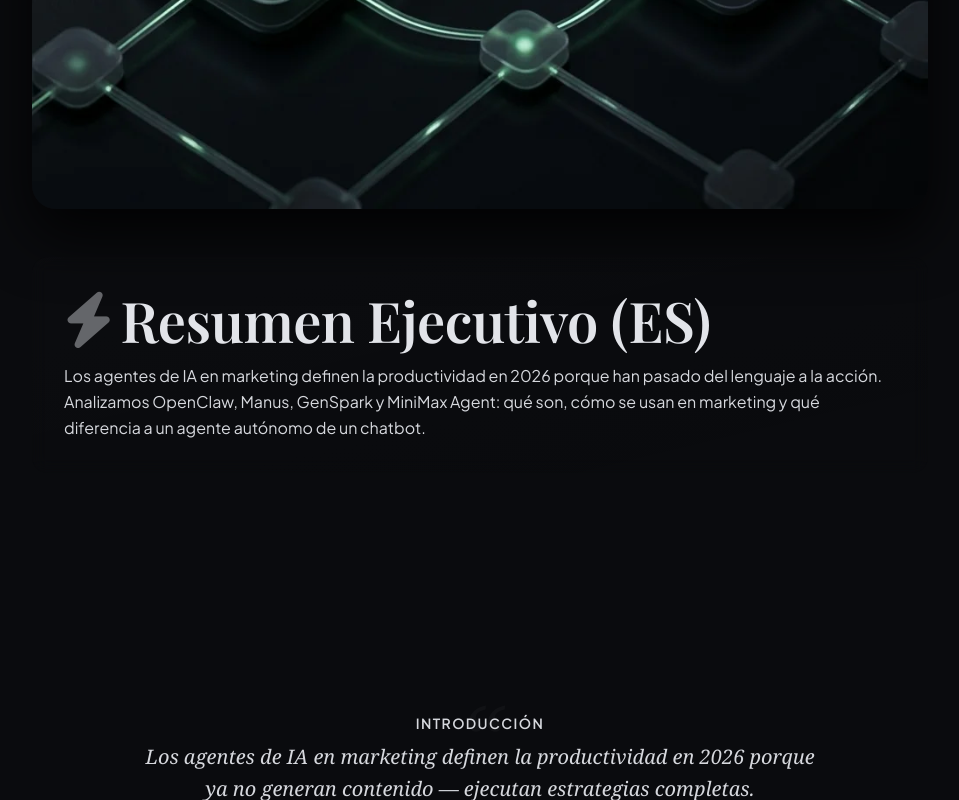
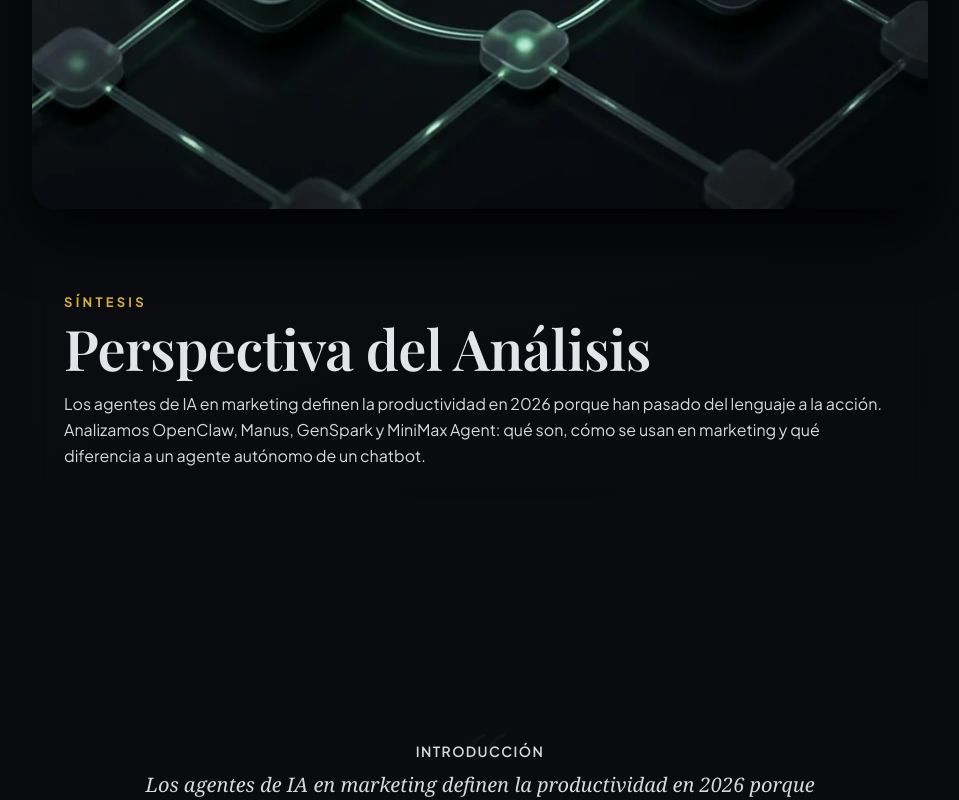
Before and after one commit to ChanticoMarketing/Tap-IA-Landing, an Astro site: page /novedades-ia/agentes-ia-marketing-2026-openclaw-manus-era-agentica in a window 1280 px wide. Shown: the part 1100-1900 px from the top of the page, without its empty margins (160-1119 px from the left). Built offline with nearby package versions, Linux system fonts and the light colour scheme; Astro itself is replaced by a stand-in of ours; a web font is replaced by a local one.

Commit message:
design(blog): refinar el título del resumen ejecutivo a un estilo editorial premium sin clisés de IA

```diff
--- a/src/pages/novedades-ia/agentes-ia-marketing-2026-openclaw-manus-era-agentica.astro
+++ b/src/pages/novedades-ia/agentes-ia-marketing-2026-openclaw-manus-era-agentica.astro
@@ -57,9 +57,8 @@ const metadata = {
 
             <!-- Resumen Ejecutivo -->
             <div class="bg-gradient-to-br from-white/[0.01] to-transparent p-6 md:p-8 rounded-2xl mb-12 backdrop-blur-sm">
-                <h2 class="text-xl font-playfair text-forest mb-3 flex items-center gap-2">
-                    <i class="fa-solid fa-bolt text-forest animate-pulse-slow"></i> Resumen Ejecutivo (ES)
-                </h2>
+                <span class="editorial-label mb-1 inline-block text-forest after:bg-forest">Síntesis</span>
+                <h2 class="text-xl font-playfair text-forest mb-3">Perspectiva del Análisis</h2>
                 <p class="text-offwhite/95 leading-relaxed text-sm md:text-base font-jakarta">
                     Los agentes de IA en marketing definen la productividad en 2026 porque han pasado del lenguaje a la acción. Analizamos OpenClaw, Manus, GenSpark y MiniMax Agent: qué son, cómo se usan en marketing y qué diferencia a un agente autónomo de un chatbot.
                 </p>
--- a/src/pages/novedades-ia/claude-mythos-proyecto-glasswing-2026.astro
+++ b/src/pages/novedades-ia/claude-mythos-proyecto-glasswing-2026.astro
@@ -102,9 +102,8 @@ const faqItems = [
       <p class="text-sm text-subtle mb-8">Por TAP-IA · 17 mayo 2026 · Análisis Modelos / GEO</p>
 
       <div class="bg-gradient-to-br from-white/[0.01] to-transparent p-6 md:p-8 rounded-2xl mb-8 backdrop-blur-sm">
-        <h2 class="text-xl font-playfair text-gold mb-3 flex items-center gap-2">
-          <i class="fa-solid fa-bolt text-gold animate-pulse-slow"></i> Resumen Ejecutivo (ES)
-        </h2>
+        <span class="editorial-label mb-1 inline-block">Síntesis</span>
+        <h2 class="text-xl font-playfair text-gold mb-3">Perspectiva del Análisis</h2>
         <p class="text-offwhite/95 leading-relaxed text-sm md:text-base font-jakarta">
           El 7 de abril de 2026, Anthropic anunció <strong>Project Glasswing</strong> y <strong>Claude Mythos Preview</strong>: un salto en código, razonamiento y ciberseguridad que la empresa no libera al público por riesgo de capacidad. Para marketing y negocio B2B, la señal es clara: la IA frontier ya encuentra fallos reales en software crítico — y tu contenido debe ser definible, estructurado y citable en motores generativos.
         </p>
--- a/src/pages/novedades-ia/gpt-5-6-no-lanzamiento-techo-ia-comercial-2026.astro
+++ b/src/pages/novedades-ia/gpt-5-6-no-lanzamiento-techo-ia-comercial-2026.astro
@@ -97,9 +97,8 @@ const faqItems = [
       <p class="text-sm text-subtle mb-8">Por TAP-IA · 1 julio 2026 · Análisis Modelos / GEO</p>
 
       <div class="bg-gradient-to-br from-white/[0.01] to-transparent p-6 md:p-8 rounded-2xl mb-8 backdrop-blur-sm">
-        <h2 class="text-xl font-playfair text-gold mb-3 flex items-center gap-2">
-          <i class="fa-solid fa-bolt text-gold animate-pulse-slow"></i> Resumen Ejecutivo (ES)
-        </h2>
+        <span class="editorial-label mb-1 inline-block">Síntesis</span>
+        <h2 class="text-xl font-playfair text-gold mb-3">Perspectiva del Análisis</h2>
         <p class="text-offwhite/95 leading-relaxed text-sm md:text-base font-jakarta">
           La presentación de la familia GPT-5.6 (encabezada por <strong>Sol</strong>) el 26 de junio de 2026 y la accidentada trayectoria de Fable 5 de Anthropic confirman un cambio de paradigma: el acceso público e irrestricto a los modelos más potentes del mundo se ha cerrado. Los gobiernos y las propias tecnológicas están limitando, bloqueando o redirigiendo el uso de sus modelos de frontera, estableciendo un "techo comercial" artificial para los usuarios y las empresas comunes.
         </p>
--- a/src/pages/novedades-ia/noticia-mock.astro
+++ b/src/pages/novedades-ia/noticia-mock.astro
@@ -37,9 +37,8 @@ import SchemaArticle from '../../components/SchemaArticle.astro';
 
             <!-- Resumen (H2 exigido) -->
             <div class="bg-gradient-to-br from-white/[0.01] to-transparent p-6 md:p-8 rounded-2xl mb-12 backdrop-blur-sm">
-                <h2 class="text-xl font-playfair text-gold mb-3 flex items-center gap-2">
-                    <i class="fa-solid fa-bolt text-gold animate-pulse-slow"></i> Resumen Ejecutivo (ES)
-                </h2>
+                <span class="editorial-label mb-1 inline-block">Síntesis</span>
+                <h2 class="text-xl font-playfair text-gold mb-3">Perspectiva del Análisis</h2>
                 <p class="text-offwhite/95 leading-relaxed text-sm md:text-base font-jakarta">
                     Google ha comenzado a priorizar de forma agresiva a las empresas estructuradas con Knowledge Graphs en las respuestas directas de Gemini integradas en el buscador. Las empresas B2B que solo dependen de SEO clásico (Keywords 1.0) verán caídas de hasta un 40% en tráfico genérico.
                 </p>
```
